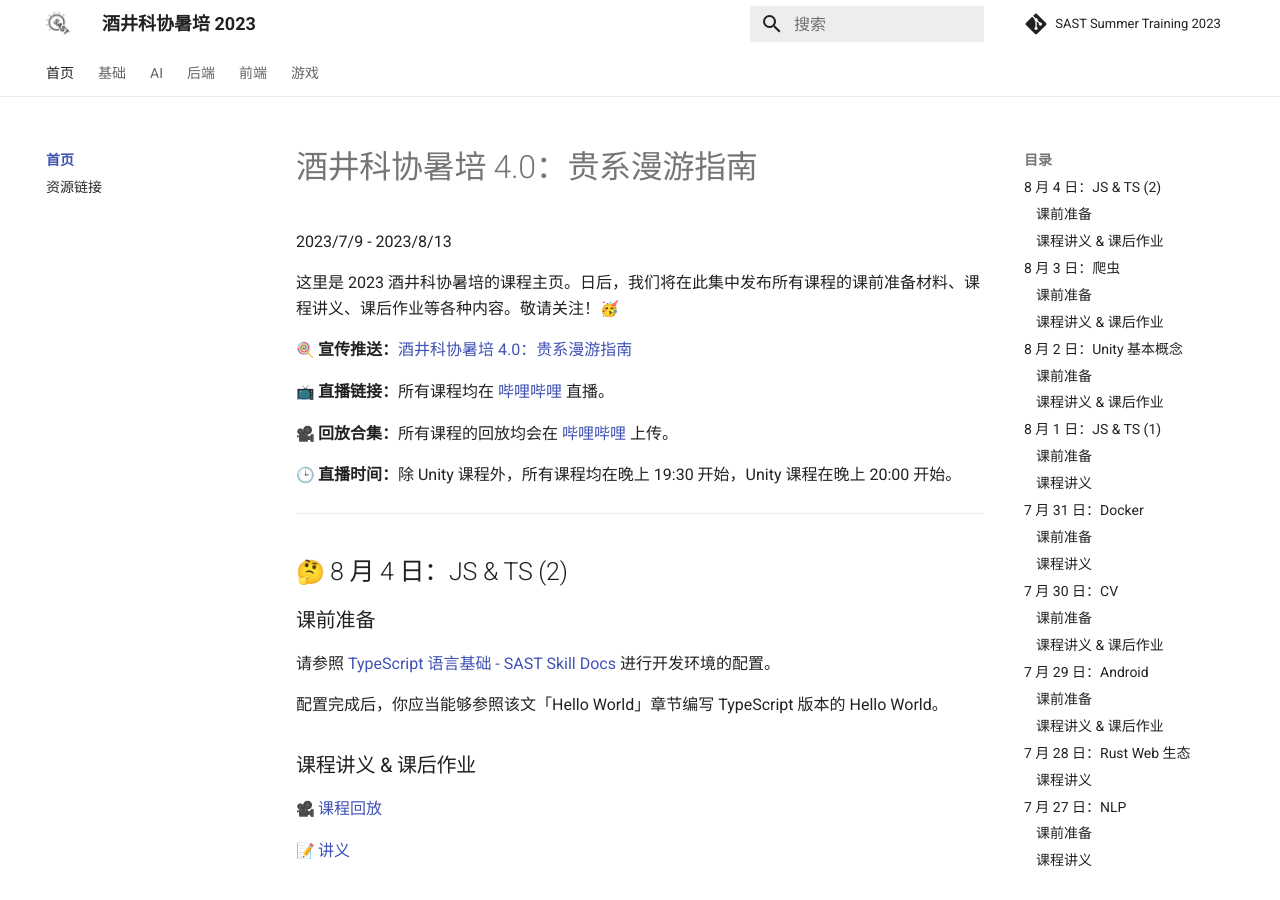
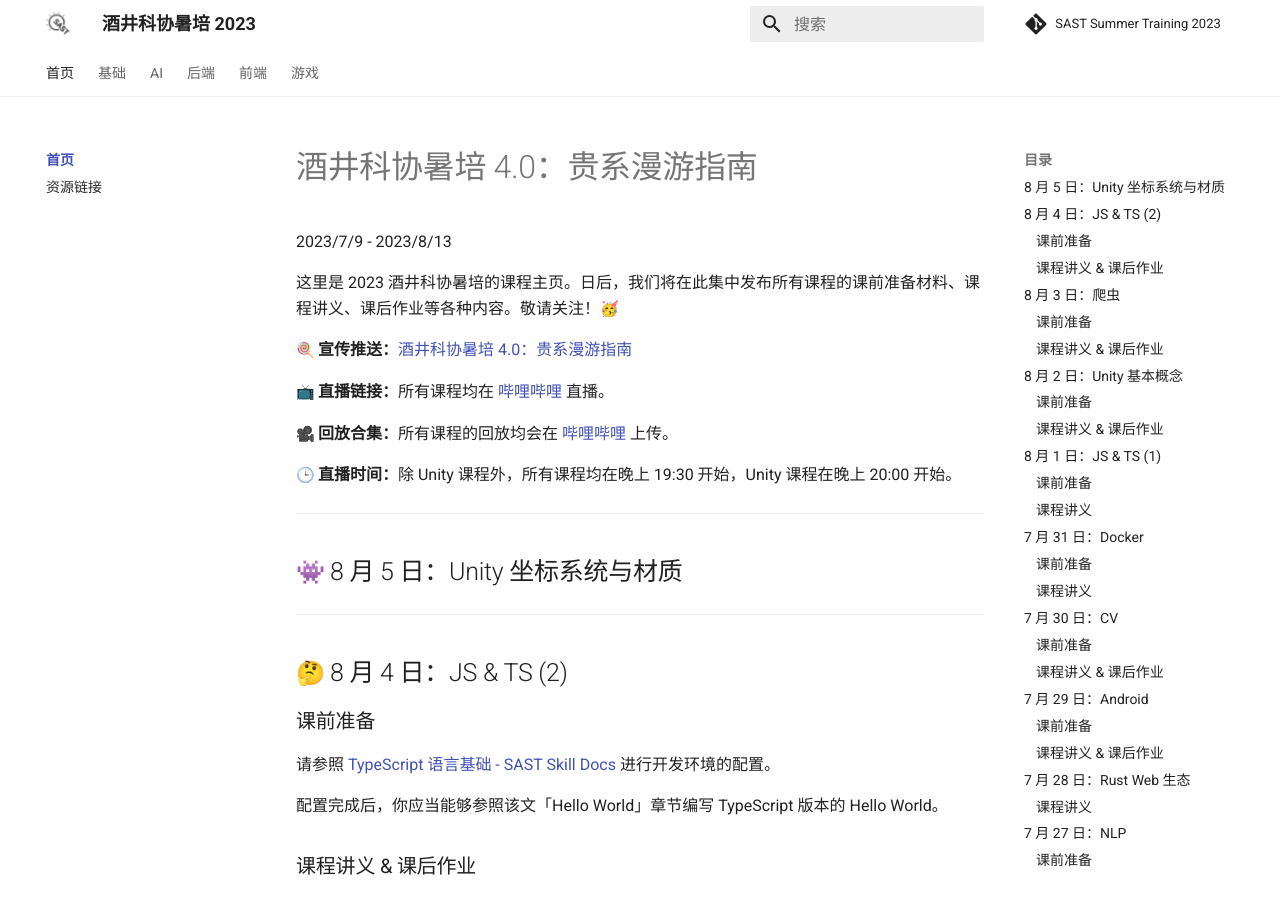
Before and after one commit to sast-summer-training-2023/sast-summer-training-2023.github.io, an MkDocs documentation site: the page built from docs/index.md, in a window 1280 px wide and 900 px high. Built offline with MkDocs 1.6.1 and Material for MkDocs 9.7.7, drawn with Linux system fonts in a browser that asks for light colours; emoji names are drawn with the system emoji font; comment, search, counter and statistics services are not loaded.

Commit message:
feat(unity): lecture 2

```diff
--- a/docs/game/index.md
+++ b/docs/game/index.md
@@ -4,6 +4,10 @@
 想知道各种 3A 大作是如何诞生的？
 
 今年推出的游戏板块将带给你新奇而有趣的体验。无论是对未来虚拟现实技术课程的学习，还是你的游戏开发之路，我们的课程都将提供一个很好的起点。
+
+## :space_invader: 8 月 5 日：Unity 坐标系统与材质
+
+---
 
 ## :space_invader: 8 月 2 日：Unity 基本概念
 
--- a/docs/index.md
+++ b/docs/index.md
@@ -13,6 +13,10 @@
 :clock3: **直播时间：**除 Unity 课程外，所有课程均在晚上 19:30 开始，Unity 课程在晚上 20:00 开始。
 
 -----
+
+## :space_invader: 8 月 5 日：Unity 坐标系统与材质
+
+---
 
 ## :thinking_face: 8 月 4 日：JS & TS (2)
 
```
